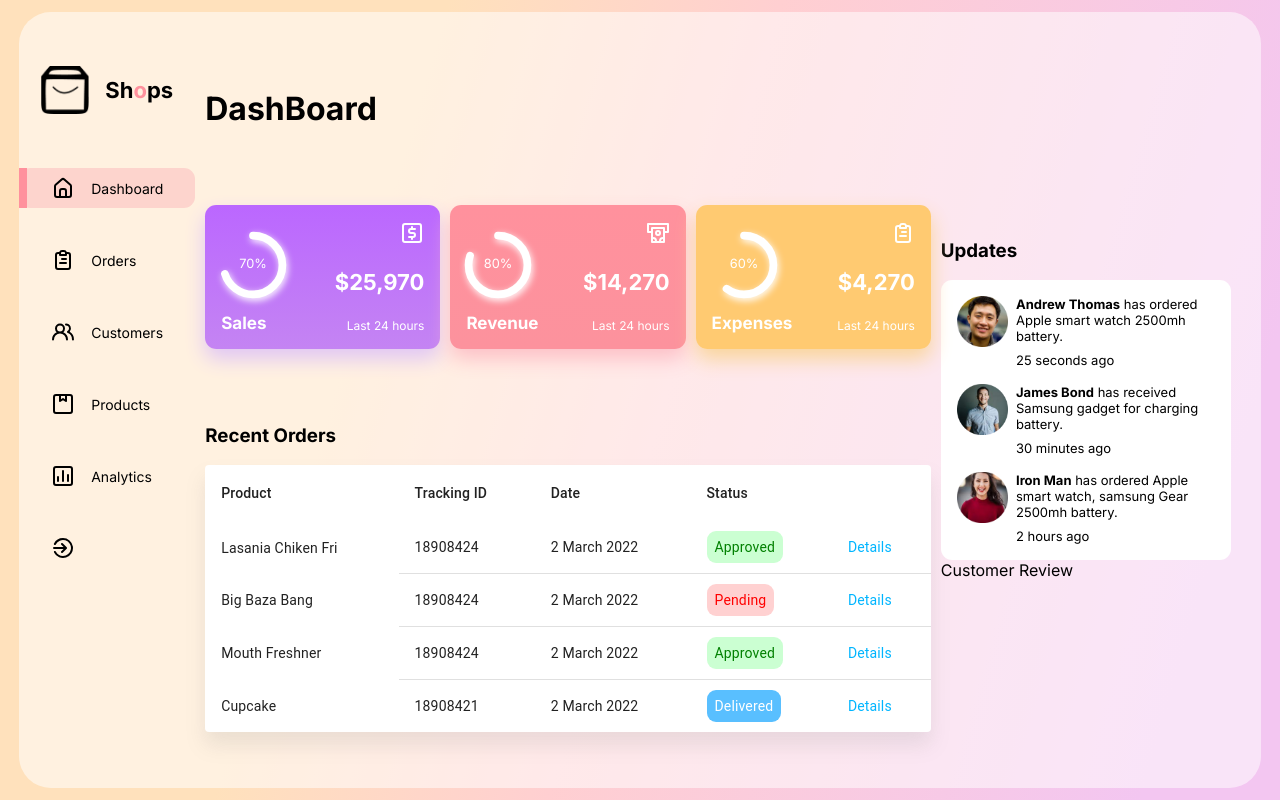
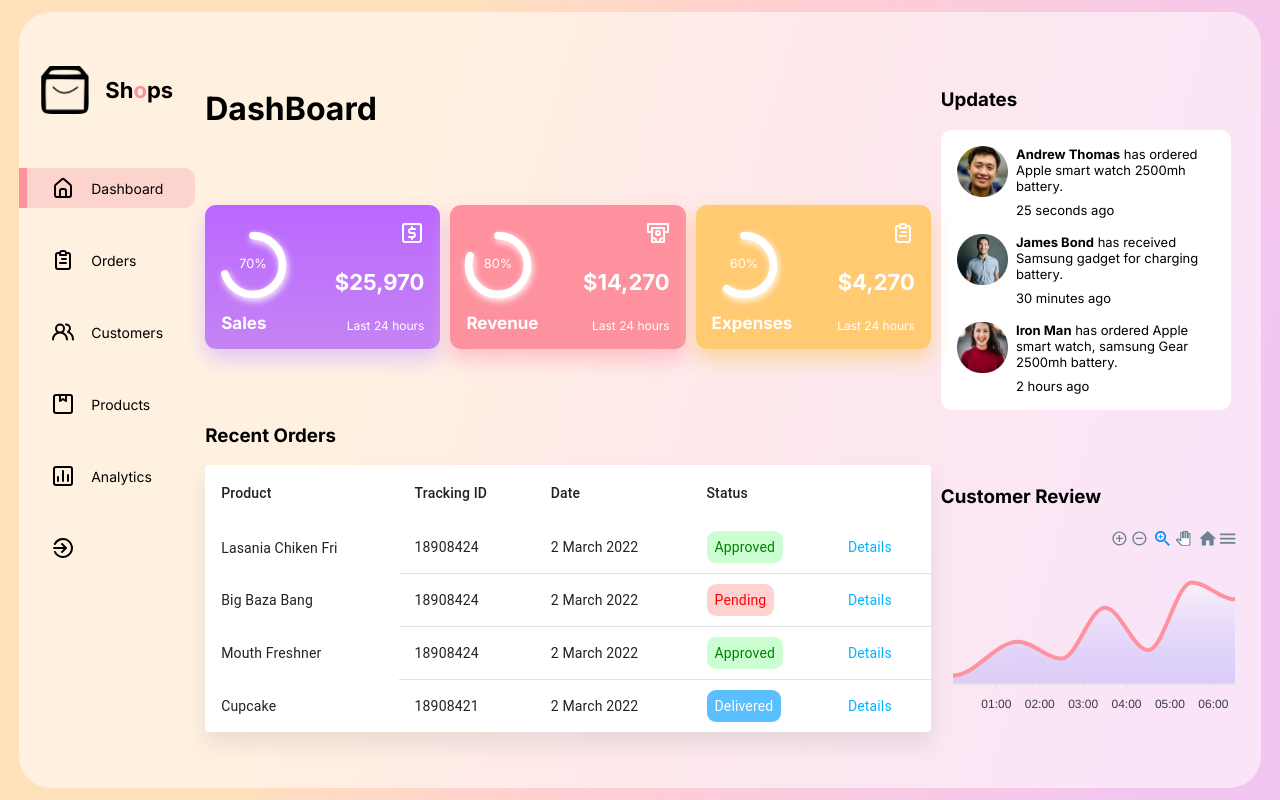
Before and after one commit to dnidimaneesha/React-Dashboard, a React (Create React App) app: page / in a window 1280 px wide. Built offline with nearby package versions, Linux system fonts and the light colour scheme.

Commit message:
completed customeReview component

```diff
--- /dev/null
+++ b/src/Components/CustomerReview/CustomerReview.jsx
@@ -0,0 +1,66 @@
+import React from 'react'
+import Chart from 'react-apexcharts'
+
+const CustomerReview = () => {
+
+  const data = {
+    series: [
+      {
+        name: "Review",
+        data: [10, 50, 30, 90, 40, 120, 100],
+      },
+    ],
+    options: {
+      chart: {
+        type: "area",
+        height: "auto",
+      },
+
+      fill: {
+        colors: ["#fff"],
+        type: "gradient",
+      },
+      dataLabels: {
+        enabled: false,
+      },
+      stroke: {
+        curve: "smooth",
+        colors: ["#ff929f"],
+      },
+      tooltip: {
+        x: {
+          format: "dd/MM/yy HH:mm",
+        },
+      },
+      grid: {
+        show: false,
+      },
+      xaxis: {
+        type: "datetime",
+        categories: [
+          "2018-09-19T00:00:00.000Z",
+          "2018-09-19T01:30:00.000Z",
+          "2018-09-19T02:30:00.000Z",
+          "2018-09-19T03:30:00.000Z",
+          "2018-09-19T04:30:00.000Z",
+          "2018-09-19T05:30:00.000Z",
+          "2018-09-19T06:30:00.000Z",
+        ],
+      },
+      yaxis: {
+        show: false
+      },
+      toolbar:{
+        show: false
+      }
+    },
+  };
+
+  return (
+    <div className="CustomerReview">
+     <Chart series={data.series} options={data.options}type='area'/>
+    </div>
+  )
+}
+
+export default CustomerReview
--- a/src/Components/RightSide/RightSide.jsx
+++ b/src/Components/RightSide/RightSide.jsx
@@ -1,17 +1,23 @@
 import React from 'react'
 import './RightSide.css'
 import Updates from '../Updates/Updates'
+import CustomerReview from '../CustomerReview/CustomerReview'
 
 const RightSide = () => {
   return (
     <div className="RightSide">
-        <div>
-            <h3>Updates</h3>
-            <Updates/>
-            <div>Customer Review</div>
-        </div>
+    <div>
+      <h3>Updates</h3>
+      <Updates />
     </div>
-  )
-}
+    <div>
+      <h3>Customer Review</h3>
+      <CustomerReview />
+    </div>
+  </div>
+);
+};
+
+
 
 export default RightSide
```
Also changed, not shown: src/Components/CustomerReview/CustomerReview.css (added).
